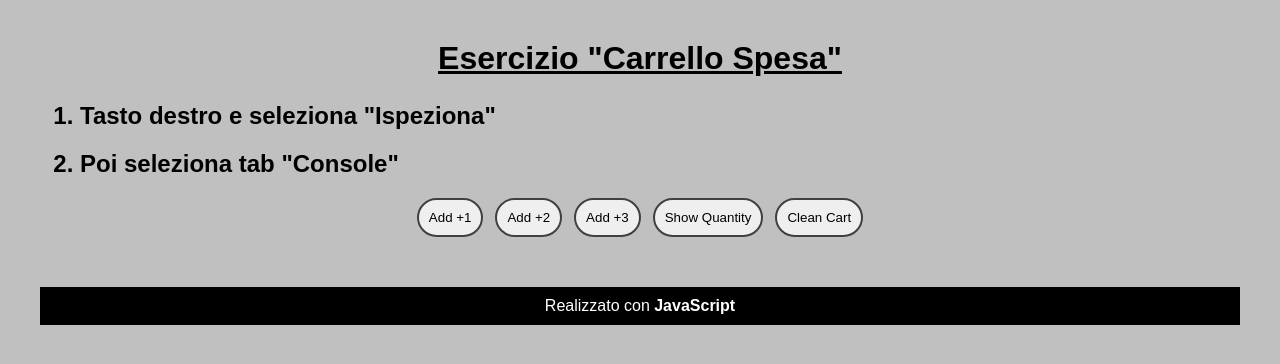
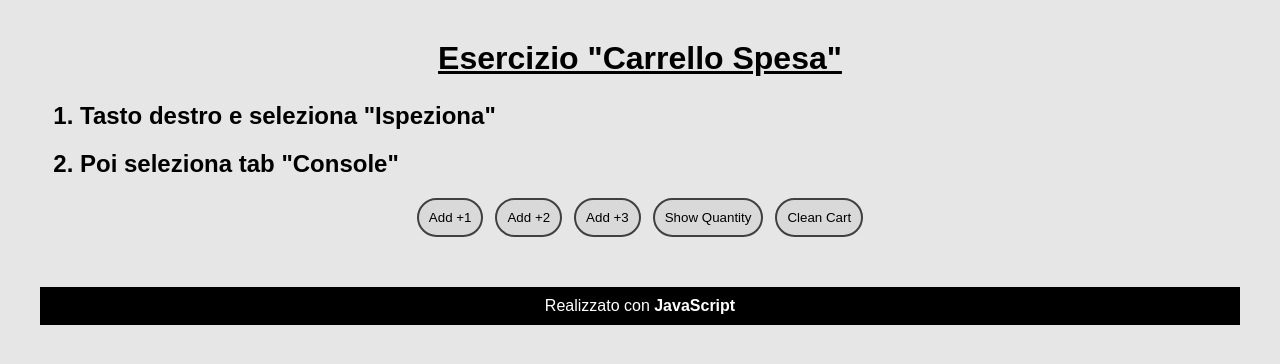
Before and after one commit to M1kYbaD/javascript-introduction, a plain HTML site: page Simple-Exercises/cart-quantity.html in a window 1280 px wide. Drawn offline with Linux system fonts and the light colour scheme.

Commit message:
update body background and add a button background color

```diff
--- a/Simple-Exercises/cart-quantity.html
+++ b/Simple-Exercises/cart-quantity.html
@@ -5,7 +5,7 @@
     <style>
       html,
       body {
-        background: #c0c0c0;
+        background: #e6e6e6;
         height: 100%;
         font-family: Arial, sans-serif;
         margin: 20px;
@@ -18,6 +18,7 @@
       }
 
       .button {
+        background-color: #d9d9d9;
         cursor: pointer;
         border-radius: 50px;
         border: 2px solid #404040;
```
